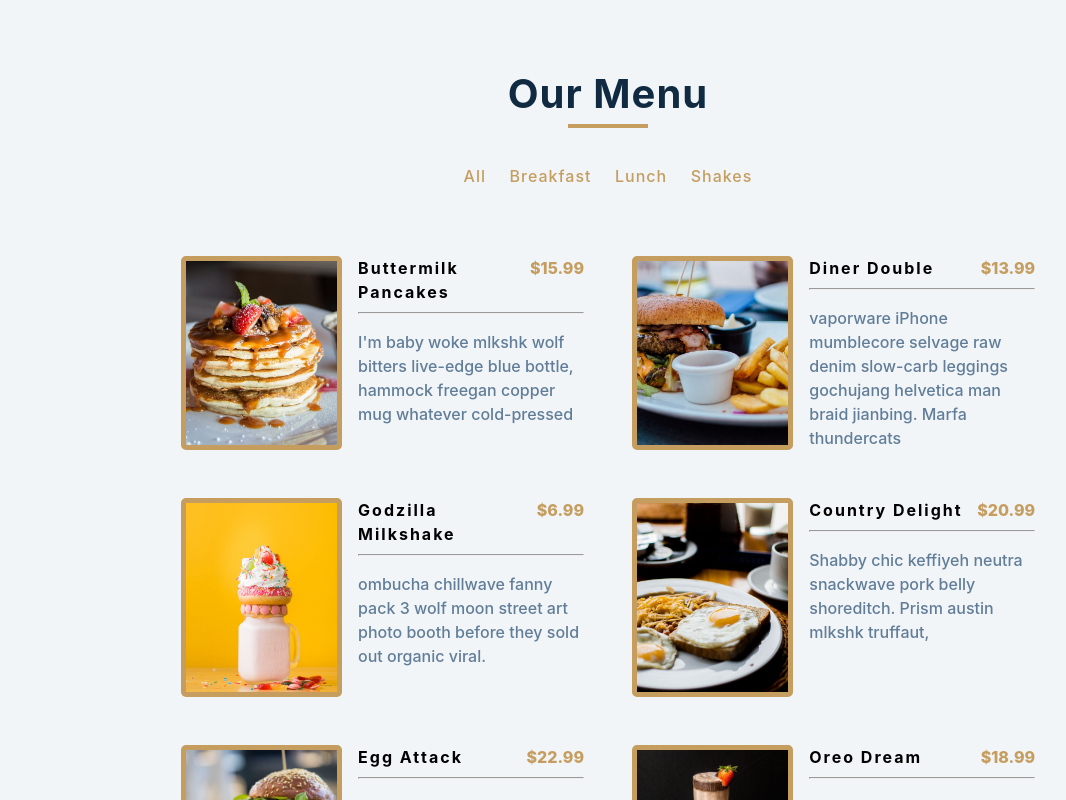
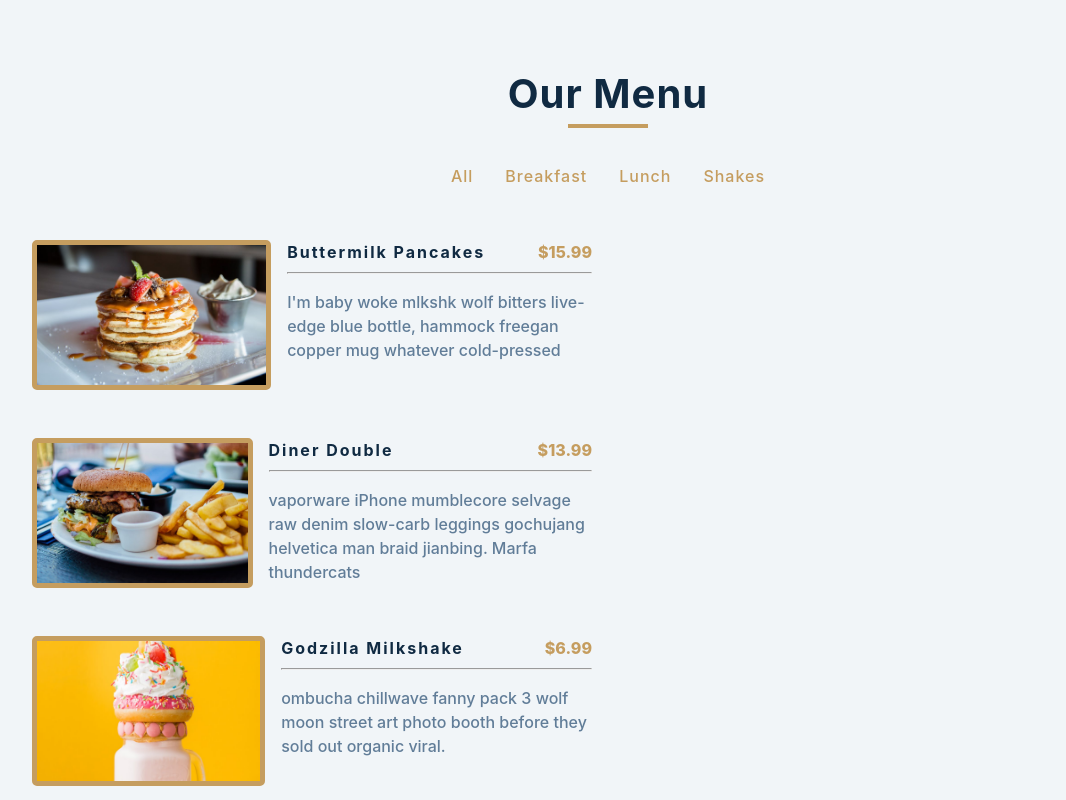
Before and after one commit to Fox-Demo/react-projects, a React (Create React App) app: page /menu in a window 1280 px wide. Shown: the top 800 px of the page, without its empty margins (32-1098 px from the left). Built offline with nearby package versions, Linux system fonts and the light colour scheme.

Commit message:
feat: complete logic part of menu project

```diff
--- a/src/component/menu/Menu.css
+++ b/src/component/menu/Menu.css
@@ -3,15 +3,18 @@
 }
 
 .menu{
+  display: flex;
+  flex-flow: column nowrap;
+
   width: auto;
   height: auto;
+  min-height: 100vh;
 
   padding: 4rem;
   background-color: var(--clr-grey-10);
 }
 
 .menu__header{
-  width: 25vw;
   margin: 0 auto;
   letter-spacing: 1px;
 }
@@ -35,6 +38,7 @@
   display: flex;
   justify-content: space-evenly;
   margin: 2rem 0;
+  gap: 1rem;
 }
 
 .nav__category{
@@ -52,24 +56,25 @@
 }
 
 .menu__main{
+  max-width: var(--max-width);
   display: flex;
   flex-flow: row wrap;
-  justify-content: center;
   gap: 3rem;
-  margin-top: 4rem;
+  margin: 1rem auto;
 }
 
 .food{
-  width: 35%;
+  width: 35rem;
   display: flex;
   gap: 1rem;
 }
 
 .food__img{
+  width: 100%;
+  height: 150px;
+  object-fit: cover;
   border: 5px solid var(--clr-gold);
   border-radius: 5px;
-  width: 40%;
-  object-fit: cover;
 }
 
 .food__header{
@@ -79,6 +84,7 @@
 
 .food__header--title{
   flex: 1;
+  color: var(--clr-grey-1);
   letter-spacing: 2px;
   text-transform: capitalize;
   font-weight: 700;
@@ -86,7 +92,7 @@
 
 .food__header--price{
   color: var(--clr-gold);
-  font-weight: 800  ;
+  font-weight: 800 ;
 }
 
 .food__info--desc{
--- a/src/component/menu/Menu.js
+++ b/src/component/menu/Menu.js
@@ -1,14 +1,17 @@
-import React, { useState, useRef } from "react";
+import React, { useState } from "react";
 import Food from "./Food";
 import "./Menu.css";
 import data from "./Data";
 
 const Menu = () => {
   const [food, setFood] = useState(data);
-  const categoryRef = useRef(null);
 
   const categoryFilter = (category) => {
-    setFood(data.filter((food) => food.category == category));
+    if (category == "all") {
+      setFood(data);
+    } else {
+      setFood(data.filter((food) => food.category == category));
+    }
   };
 
   return (
@@ -17,7 +20,9 @@ const Menu = () => {
         <h1 className="header__title">Our Menu</h1>
         <div className="header__underline"></div>
         <nav className="header__nav">
-          <p className="nav__category">all</p>
+          <p onClick={() => categoryFilter("all")} className="nav__category">
+            all
+          </p>
           <p
             onClick={() => categoryFilter("breakfast")}
             className="nav__category"
```
